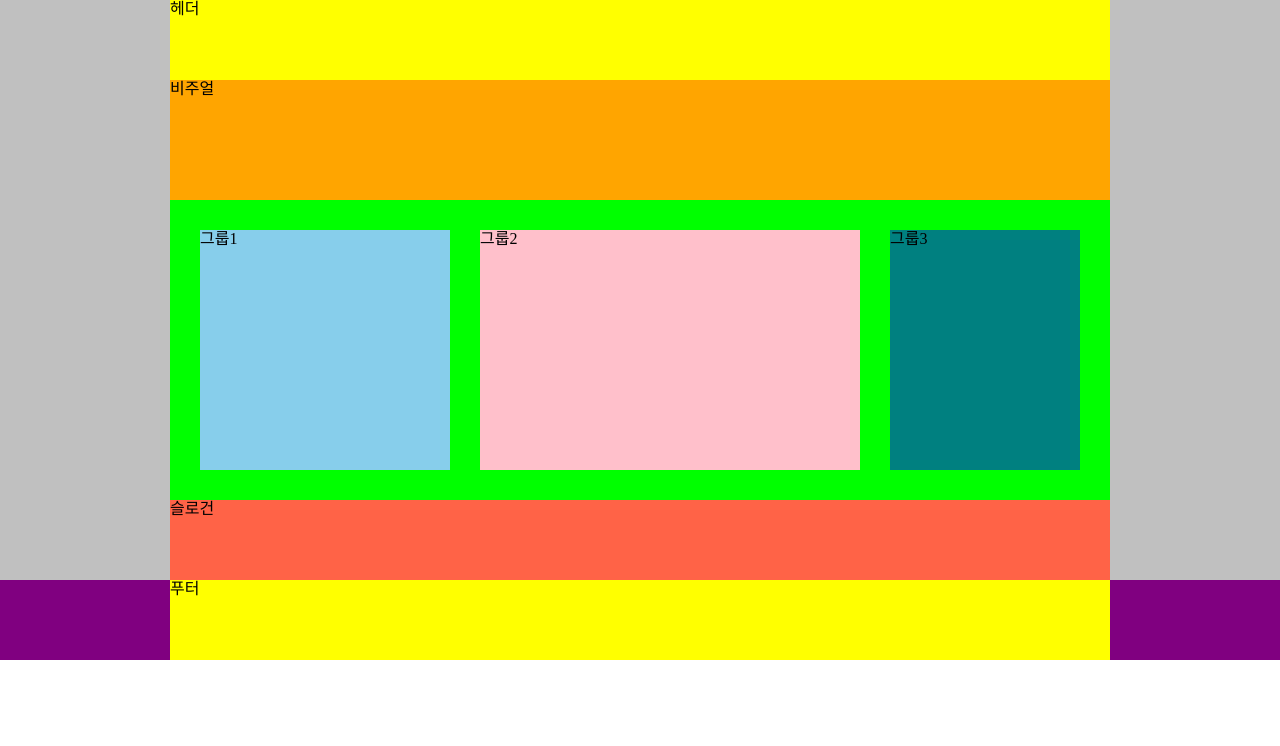
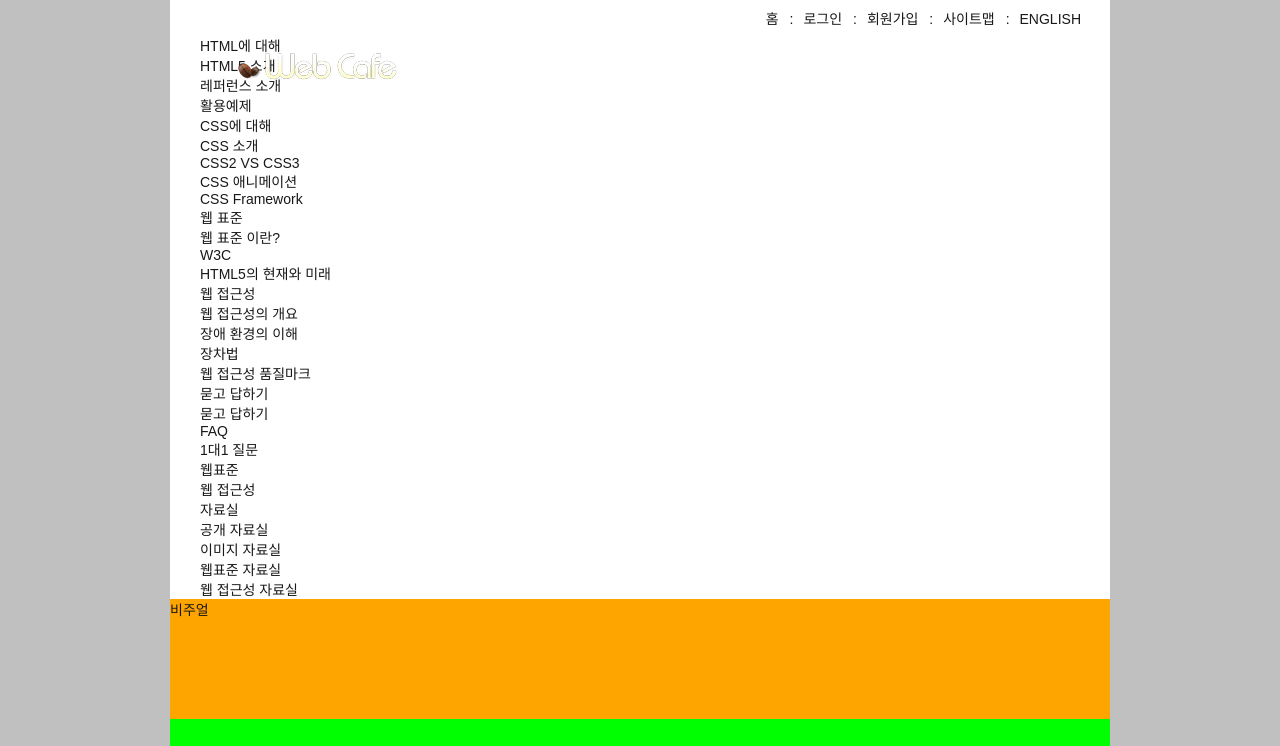
Before and after one commit to tastyloper/exHTML5, a plain HTML site: page main.html in a window 1280 px wide. Shown: the top 746 px of the page. Drawn offline with Linux system fonts and the light colour scheme; a web font is replaced by a local one.

Commit message:
0402 study

```diff
--- a/css/stylesheet.css
+++ b/css/stylesheet.css
@@ -1,14 +1,80 @@
 @charset "utf-8";
+@import url("https://spoqa.github.io/spoqa-han-sans/css/SpoqaHanSans-kr.css");
 @import url("./normalize.css");
 
+/* reset */
+html, body, div, span, applet, object, iframe,
+h1, h2, h3, h4, h5, h6, p, blockquote, pre,
+a, abbr, acronym, address, big, cite, code,
+del, dfn, em, img, ins, kbd, q, s, samp,
+small, strike, strong, sub, sup, tt, var,
+b, u, i, center,
+dl, dt, dd, ol, ul, li,
+fieldset, form, label, legend,
+table, caption, tbody, tfoot, thead, tr, th, td,
+article, aside, canvas, details, embed,
+figure, figcaption, footer, header, hgroup,
+menu, nav, output, ruby, section, summary,
+time, mark, audio, video {
+	margin: 0;
+	padding: 0;
+	border: 0;
+	font-size: 100%;
+	font: inherit;
+	vertical-align: baseline;
+}
+/* HTML5 display-role reset for older browsers */
+article, aside, details, figcaption, figure,
+footer, header, hgroup, menu, nav, section {
+	display: block;
+}
+ul {
+	list-style: none;
+}
+blockquote, q {
+	quotes: none;
+}
+blockquote:before, blockquote:after,
+q:before, q:after {
+	content: '';
+	content: none;
+}
+table {
+	border-collapse: collapse;
+	border-spacing: 0;
+}
 *, *::before, *::after {
   box-sizing: border-box;
+}
+/* 기본 스타일 */
+html {
+  font-size: 10px;
+}
+body {
+  color: #181818;
+  font-size: 1.4rem;
+  font-family: "Spoqa Han Sans", sans-serif;
+  font-weight: 400;
+  background: #FFF;
+}
+/* 링크 스타일 */
+a {
+  color: inherit;
+  text-decoration: none;
+}
+/* 숨김 콘텐츠 */
+.readable-hidden {
+  overflow: hidden;
+  position: absolute;
+  width: 1px;
+  height: 1px;
+  margin: -1px;
+  clip: rect(0, 0, 0, 0);
 }
 /* 플로트 이슈를 해결하기 위한 CSS 모듈 */
 .clearfix::after {
   content: "";
   display: block;
-  background: yellow;
   clear: both;
 }
 .container {
@@ -18,9 +84,34 @@
   width: 940px;
   margin: 0 auto;
 }
+/* 헤더 */
 .header {
-  height: 10vh;
-  background: yellow;
+  position: relative;
+  padding: 0 30px;
+  background: #FFF;
+}
+/* 로고 */
+.logo {
+  position: absolute;
+  top: 50px;
+  left: 65px;
+}
+/* 멤버 링크 */
+.member {
+  position: relative;
+  right: -10px;
+  padding: 0 2px;
+  text-align: right;
+}
+.member li, .member a {
+  display: inline-block;
+}
+.member li:nth-child(n+2)::before {
+  content: ":";
+}
+.member a {
+  padding: 8px 7px 7px 10px;
+  text-transform: uppercase;
 }
 .visual {
   height: 120px;
--- a/main.html
+++ b/main.html
@@ -8,8 +8,72 @@
 <body>
   <div class="container">
     <header class="header">
-      헤더
-      <!-- <nav class="navigation">네비게이션</nav> -->
+      <h1 class="logo"><a href="#"><img src="images/logo.png" alt="Web Cafe"></a></h1>
+      <ul class="member">
+        <li><a href="#">홈</a></li>
+        <li><a href="#">로그인</a></li>
+        <li><a href="#">회원가입</a></li>
+        <li><a href="#">사이트맵</a></li>
+        <li><a href="#">english</a></li>
+      </ul>
+      <nav class="navigation">
+        <h2 class="readable-hidden">메인 메뉴</h2>
+        <ul class="menu">
+          <li class="menu-item menu-act" tabindex="0">
+            <span class="menu-item-text">HTML에 대해</span>
+            <ul class="sub-menu">
+              <li><a href="#">HTML5 소개</a></li>
+              <li><a href="#">레퍼런스 소개</a></li>
+              <li><a href="#">활용예제</a></li>
+            </ul>
+          </li>
+          <li class="menu-item" tabindex="0">
+            <span class="menu-item-text">CSS에 대해</span>
+            <ul class="sub-menu">
+              <li><a href="#">CSS 소개</a></li>
+              <li><a href="#">CSS2 VS CSS3</a></li>
+              <li><a href="#">CSS 애니메이션</a></li>
+              <li><a href="#">CSS Framework</a></li>
+            </ul>
+          </li>
+          <li class="menu-item" tabindex="0">
+            <span class="menu-item-text">웹 표준</span>
+            <ul class="sub-menu">
+              <li><a href="#">웹 표준 이란?</a></li>
+              <li><a href="#">W3C</a></li>
+              <li><a href="#">HTML5의 현재와 미래</a></li>
+            </ul>
+          </li>
+          <li class="menu-item" tabindex="0">
+            <span class="menu-item-text">웹 접근성</span>
+            <ul class="sub-menu">
+              <li><a href="#">웹 접근성의 개요</a></li>
+              <li><a href="#">장애 환경의 이해</a></li>
+              <li><a href="#">장차법</a></li>
+              <li><a href="#">웹 접근성 품질마크</a></li>
+            </ul>
+          </li>
+          <li class="menu-item" tabindex="0">
+            <span class="menu-item-text">묻고 답하기</span>
+            <ul class="sub-menu">
+              <li><a href="#">묻고 답하기</a></li>
+              <li><a href="#">FAQ</a></li>
+              <li><a href="#">1대1 질문</a></li>
+              <li><a href="#">웹표준</a></li>
+              <li><a href="#">웹 접근성</a></li>
+            </ul>
+          </li>
+          <li class="menu-item" tabindex="0">
+            <span class="menu-item-text">자료실</span>
+            <ul class="sub-menu">
+              <li><a href="#">공개 자료실</a></li>
+              <li><a href="#">이미지 자료실</a></li>
+              <li><a href="#">웹표준 자료실</a></li>
+              <li><a href="#">웹 접근성 자료실</a></li>
+            </ul>
+          </li>
+        </ul>
+      </nav>
     </header>
     <div class="visual">비주얼</div>
     <main class="main clearfix">
```
Also changed, not shown: basic.html (added, +64 -0 lines), css/normalize.css.
